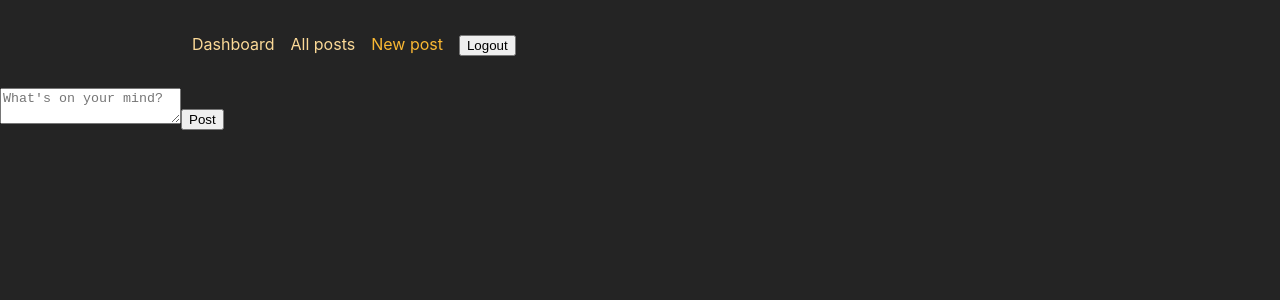
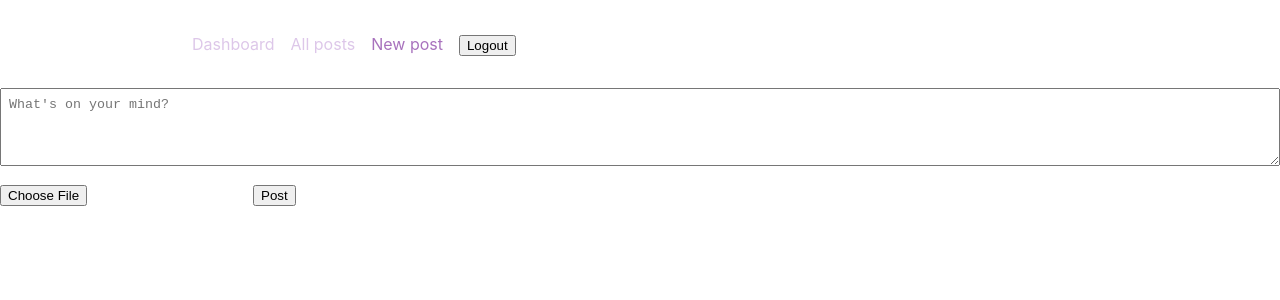
Before and after one commit to asmaamadyan/VOIS_Tasks, a React (Create React App) app: page /newpost in a window 1280 px wide. Shown: the top 300 px of the page. Built offline with nearby package versions, Linux system fonts and the light colour scheme; no server answers; sample sign-in values are in the browser's storage.

Commit message:
ui enhancement

```diff
--- a/src/App.js
+++ b/src/App.js
@@ -30,17 +30,17 @@ const router = createBrowserRouter([
       {
         path: "dashboard",
         element: <DashboardPage />,
-        // loader: checkAuthLoader,
+        loader: checkAuthLoader,
       },
       {
         path: "posts",
         element: <PostsPage />,
-        // loader: checkAuthLoader,
+        loader: checkAuthLoader,
       },
       {
         path: "newpost",
         element: <NewPostPage />,
-        // loader: checkAuthLoader,
+        loader: checkAuthLoader,
       },
       {
         path: "logout",
--- a/src/components/NewPost.js
+++ b/src/components/NewPost.js
@@ -7,25 +7,34 @@ import { getAuth } from "firebase/auth";
 
 function NewPost() {
   const [content, setContent] = useState("");
+  const [imageFile, setImageFile] = useState(null);
+  const [loading, setLoading] = useState(false);
+
+  const { posts } = useSelector((state) => state.posts);
   const dispatch = useDispatch();
   const auth = getAuth();
   const user = auth.currentUser;
-  const{posts}=useSelector(state=>state.posts)
 
   const handleSubmit = async (e) => {
     e.preventDefault();
     if (!content.trim() || !user) return;
-
-    const newPost = await createPost(content,user);
-    console.log(newPost);
-
-    if (newPost) {
-      dispatch(postsAction.addPost(newPost));
-      console.log('posts',posts);
-
+    setLoading(true);
+    try {
+      const newPost = await createPost(content, imageFile);
+      console.log(newPost);
+      setContent("");
+      setImageFile(null);
+      if (newPost) {
+        dispatch(postsAction.addPost(newPost));
+        console.log("posts", posts);
+        setContent("");
+        setImageFile(null);
+      }
+    } catch (error) {
+      console.error("Error creating post:", error);
+    } finally {
+      setLoading(false); // Stop loading
     }
-
-    setContent("");
   };
 
   return (
@@ -34,10 +43,73 @@ function NewPost() {
         value={content}
         onChange={(e) => setContent(e.target.value)}
         placeholder="What's on your mind?"
+        rows={4}
+        style={{ width: "100%", padding: "8px", marginBottom: "10px" }}
       />
-      <button type="submit">Post</button>
+      <input
+        type="file"
+        accept="image/*"
+        onChange={(e) => setImageFile(e.target.files[0])}
+        style={{ marginBottom: "10px" }}
+      />
+      <button type="submit" disabled={loading}>
+        {loading ? "Posting..." : "Post"}
+      </button>
     </Form>
   );
 }
 
 export default NewPost;
+
+// import { useState } from "react";
+// import { useDispatch } from "react-redux";
+// import { Form } from "react-router-dom";
+// import { createPost } from "../firebase/api";
+// import { postsAction } from "../store/posts";
+
+// function NewPost() {
+//   const [content, setContent] = useState("");
+//   const [imageFile, setImageFile] = useState(null);
+//   const [loading, setLoading] = useState(false);
+//   const dispatch = useDispatch();
+
+//   const handleSubmit = async (e) => {
+//     e.preventDefault();
+//     if (!content.trim()) return;
+
+//     setLoading(true);
+
+//     const newPost = await createPost(content, imageFile);
+
+//     if (newPost) {
+//       dispatch(postsAction.addPost(newPost));
+//       setContent("");
+//       setImageFile(null);
+//     }
+
+//     setLoading(false);
+//   };
+
+//   return (
+//     <Form onSubmit={handleSubmit}>
+//       <textarea
+//         value={content}
+//         onChange={(e) => setContent(e.target.value)}
+//         placeholder="What's on your mind?"
+//         rows={4}
+//         style={{ width: "100%", padding: "8px", marginBottom: "10px" }}
+//       />
+//       <input
+//         type="file"
+//         accept="image/*"
+//         onChange={(e) => setImageFile(e.target.files[0])}
+//         style={{ marginBottom: "10px" }}
+//       />
+//       <button type="submit" disabled={loading}>
+//         {loading ? "Posting..." : "Post"}
+//       </button>
+//     </Form>
+//   );
+// }
+
+// export default NewPost;
--- a/src/components/PostsList.js
+++ b/src/components/PostsList.js
@@ -1,12 +1,11 @@
-import React, { useEffect, useState } from "react";
+import React, { useEffect } from "react";
 import { useDispatch, useSelector } from "react-redux";
 import { fetchPosts } from "../firebase/api";
 import { postsAction } from "../store/posts";
 import Post from "./post";
 
 function PostsList() {
-  // const [posts, setPosts] = useState([]);
-  const{posts,setPosts}=useSelector(state=>state.posts)
+  const{posts}=useSelector(state=>state.posts)
   const dispatch = useDispatch();
 
   useEffect(() => {
@@ -20,7 +19,7 @@ function PostsList() {
     return () => {
       if (unsubscribe) unsubscribe();
     };
-  }, [dispatch]);
+  }, [dispatch,fetchPosts]);
 
   return (
    <Post posts={posts} />
--- a/src/components/post.js
+++ b/src/components/post.js
@@ -1,15 +1,24 @@
-import classes from './post.module.css';
-function Post({posts}) {
+import classes from "./post.module.css";
+function Post({ posts }) {
   return (
     <div className={classes.container}>
       {posts.map((post) => (
         <div className={classes.box} key={post.id}>
           <div className={classes.header}>
-            <strong>{post.user?.displayName || post.user?.email || "Anonymous"}</strong>
+            <strong>
+              {post.user?.displayName || post.user?.email || "Anonymous"}
+            </strong>
           </div>
           <div className={classes.content}>{post.content}</div>
+          {post.imageUrl && (
+            <img
+              src={post.imageUrl}
+              alt="Post"
+           className={classes.image}
+            />
+          )}
           <div className={classes.date}>
-            {post.createdAt?.toDate?.().toLocaleString() || ""}
+            {post.createdAt || ""}
           </div>
         </div>
       ))}
--- a/src/firebase/firebase.js
+++ b/src/firebase/firebase.js
@@ -4,6 +4,7 @@ import { initializeApp } from "firebase/app";
 import { getAuth } from "firebase/auth";
 import { getFirestore } from "firebase/firestore";
 import { getDatabase } from "firebase/database";
+import { getStorage } from "firebase/storage";
 // TODO: Add SDKs for Firebase products that you want to use
 // https://firebase.google.com/docs/web/setup#available-libraries
 
@@ -24,3 +25,4 @@ const app = initializeApp(firebaseConfig);
 export const auth = getAuth(app);
 export const db = getFirestore(app);
 export const database = getDatabase(app);
+export const storage = getStorage(app);
--- a/src/index.css
+++ b/src/index.css
@@ -10,33 +10,39 @@
 
   color-scheme: light dark;
   color: rgba(255, 255, 255, 0.87);
-  background-color: #242424;
+  background-color: linear-gradient(
+    135deg,
+    #f8f4fa 0%,
+    #e7d8ef 25%,
+    #d2b5e2 50%,
+    #b88acb 75%,
+    #975db0 100%
+  );
 
   font-synthesis: none;
   text-rendering: optimizeLegibility;
   -webkit-font-smoothing: antialiased;
   -moz-osx-font-smoothing: grayscale;
   -webkit-text-size-adjust: 100%;
+  --color-gray-100: #f8f6fa; /* soft, light violet-gray */
+  --color-gray-200: #e7e3ec;
+  --color-gray-300: #d3cdd9;
+  --color-gray-400: #b8b1c1;
+  --color-gray-500: #9991a5; /* medium lavender-gray */
+  --color-gray-600: #746c80;
+  --color-gray-700: #585163;
+  --color-gray-800: #3f394a;
+  --color-gray-900: #2a2633; /* deep muted eggplant-gray */
 
-  --color-gray-100: #f4f3f1;
-  --color-gray-200: #dddbd8;
-  --color-gray-300: #ccc9c6;
-  --color-gray-400: #aeaba7;
-  --color-gray-500: #8a8784;
-  --color-gray-600: #656360;
-  --color-gray-700: #4b4a47;
-  --color-gray-800: #31302e;
-  --color-gray-900: #1f1d1b;
-
-  --color-primary-100: #fcf3e1;
-  --color-primary-200: #fceccd;
-  --color-primary-300: #fae1af;
-  --color-primary-400: #fbd997;
-  --color-primary-500: #ffd37c;
-  --color-primary-600: #f9c762;
-  --color-primary-700: #fbc14d;
-  --color-primary-800: #fab833;
-  --color-primary-900: #f6ad1b;
+  --color-primary-100: #f8f4fa; /* very light lavender */
+  --color-primary-200: #f1e8f5;
+  --color-primary-300: #e7d8ef;
+  --color-primary-400: #ddc7e9;
+  --color-primary-500: #d2b5e2; /* balanced mauve-lavender */
+  --color-primary-600: #c59fd8;
+  --color-primary-700: #b88acb;
+  --color-primary-800: #a872bd;
+  --color-primary-900: #975db0; /* deeper mauve */
 }
 
 body {
--- a/src/pages/Authentication.js
+++ b/src/pages/Authentication.js
@@ -66,11 +66,10 @@ export async function action({ params, request }) {
       );
       console.log(response);
       const token = response.user.accessToken;
-      const userName = response.user.displayName
-      const userUid = response.user.uid
       localStorage.setItem("token", token);
-      localStorage.setItem('userName',userName)
-      localStorage.setItem('userUid',userUid)
+      const expiration = new Date()
+      expiration.setHours(expiration.getHours()+1)
+      localStorage.setItem('expiration',expiration.toISOString())
       return redirect("/dashboard");
     } catch (error) {
       if (error.code === 'auth/user-not-found') {
--- a/src/pages/Dashboard.js
+++ b/src/pages/Dashboard.js
@@ -1,18 +1,26 @@
 import { getAuth } from "firebase/auth";
 import PageContent from "../components/PageContent";
-import { useSelector } from "react-redux";
+import { useDispatch, useSelector } from "react-redux";
 import Post from "../components/post";
+import { useEffect } from "react";
+import { fetchPosts } from "../firebase/api";
+import { postsAction } from "../store/posts";
 
 function DashboardPage() {
   const auth = getAuth();
   const user = auth.currentUser;
-  const displayName = localStorage.getItem("userName");
+  const displayName = user?.displayName;
   const title = `Welcome ${displayName}`;
+  const dispatch = useDispatch()
 
   const posts = useSelector((state) => state.posts.posts || []);
   console.log('dapos',posts);
 
-
+  useEffect(() => {
+    fetchPosts((fetchedPosts) => {
+      dispatch(postsAction.setPosts(fetchedPosts));
+    });
+  }, [dispatch]);
   const userPosts = posts.filter(
     (post) => post.user?.uid === user.uid
   );
--- a/src/util/auth.js
+++ b/src/util/auth.js
@@ -1,21 +1,21 @@
-import { useDispatch } from "react-redux";
 import { redirect } from "react-router-dom";
 
-// export function getTokenDuration() {
-//   const storedExpirationDate = localStorage.getItem("expiration");
-//   const expirationDate = new Date(storedExpirationDate);
-//   const now = new Date();
-//   const duration = expirationDate.getTime() - now.getTime();
-//   return duration;
-// }
+export function getTokenDuration() {
+  const storedExpirationDate = localStorage.getItem("expiration");
+  const expirationDate = new Date(storedExpirationDate);
+  const now = new Date();
+  const duration = expirationDate.getTime() - now.getTime();
+  return duration;
+}
 export function getAuthToken() {
   const token = localStorage.getItem("token");
-    // const dispatch =useDispatch()
-    // if(token){
-    //     dispatch(login())
-    // }else{
-    //     dispatch(logout())
-    // }
+  const tokenDuration = getTokenDuration();
+  if(!token){
+    return;
+  }
+  if (tokenDuration < 0) {
+    return "EXPIRED";
+  }
   return token;
 }
 export function loader() {
```
Also changed, not shown: src/components/post.module.css (+26 -12 lines), src/firebase/api.js (+88 -25 lines).
